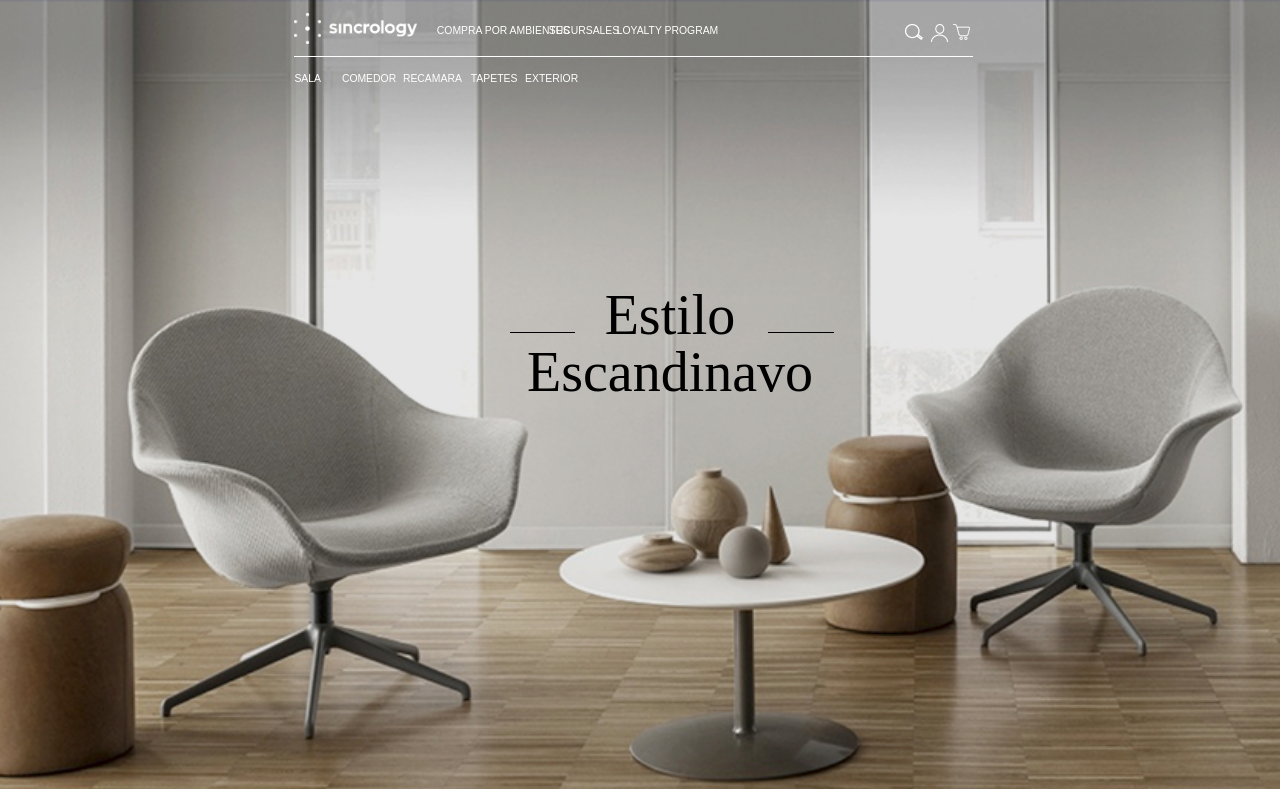
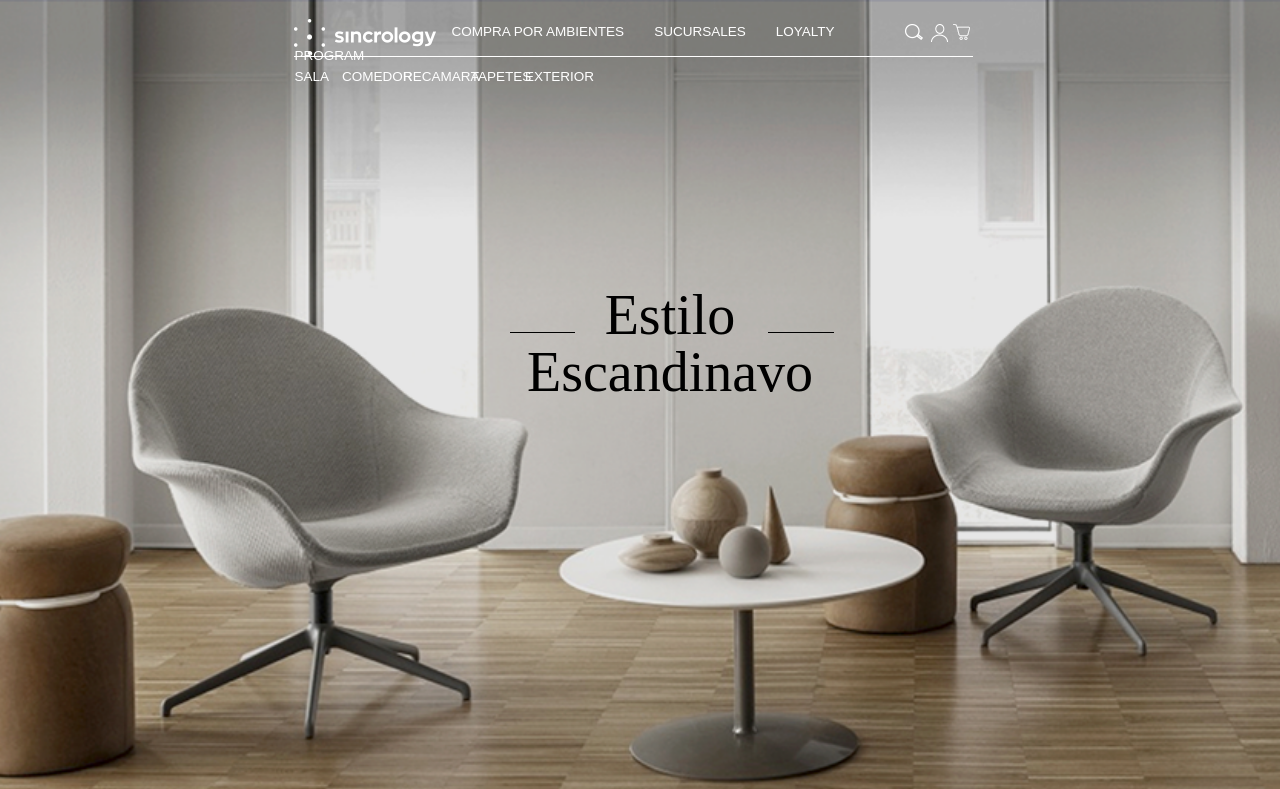
Before and after one commit to Velryba0/sincrology, a React (Create React App) app: page / in a window 1280 px wide. Shown: the top 789 px of the page. Built offline with nearby package versions, Linux system fonts and the light colour scheme; a web font is replaced by a local one.

Commit message:
Corrección al menú

```diff
--- a/src/Sass/menu.styles.scss
+++ b/src/Sass/menu.styles.scss
@@ -9,15 +9,22 @@
     margin: 0 23%;
     // align-items: center ;
     font-family: 'Darker Grotesque', sans-serif;
-
+    font-size: 1.3em;
 }
 
 .logo {
-    position: absolute;
-    bottom: 21%;
-    width: 18%;
+    position: relative;
+    bottom: -6%;
+    width: 142px;
     z-index: 5000;
 }
+
+.menu-container {
+    position: relative;
+    width: 90%;
+    top: 27%;
+}
+
 .menu-search, .menu-login, .menu-shop {
     position: absolute;
     bottom: 21%;
@@ -38,23 +45,33 @@
     background: url('../images/menu-shop.png') no-repeat;
 }
 
-.menu-buyEnvironments, .menu-branch, .menu-loyalty, .menu-livingRoom, .menu-diningRoom, .menu-bedroom, .menu-carpet, .menu-external {
+.menu-livingRoom,
+.menu-diningRoom, .menu-bedroom, .menu-carpet, .menu-external {
     position: absolute;
     bottom: 36%;
     color: white;
     font-size: .65em;
     cursor: pointer;
 }
+.menu-buyEnvironments, .menu-branch,
+.menu-loyalty {
+    position: relative;
+    bottom: 23%;
+    color: white;
+    font-size: .65em;
+    margin: 15px;
+    cursor: pointer;
+}
 
-.menu-buyEnvironments {
-    left: 21%;
-}
-.menu-branch {
-    left: 37.5%;
-}
-.menu-loyalty {
-    left: 47.5%;
-}
+// .menu-buyEnvironments {
+//     left: 0%;
+// }
+// .menu-branch {
+//     left: 26%;
+// }
+// .menu-loyalty {
+//     left: 32%;
+// }
 .menu-livingRoom {
     bottom: -50%;
 }
--- a/src/layout/Menu.js
+++ b/src/layout/Menu.js
@@ -7,10 +7,12 @@ import '../sass/menu.styles.scss';
 const Menu = () => {
     return (
         <div className='menu'>
-            <img src={logo} alt='logo' className='logo' />
-            <a className='menu-buyEnvironments' >COMPRA POR AMBIENTES</a>
-            <a className='menu-branch' >SUCURSALES</a>
-            <a className='menu-loyalty' >LOYALTY PROGRAM</a>
+            <div className='menu-container'>
+                <img src={logo} alt='logo' className='logo' />
+                <a className='menu-buyEnvironments' >COMPRA POR AMBIENTES</a>
+                <a className='menu-branch' >SUCURSALES</a>
+                <a className='menu-loyalty' >LOYALTY PROGRAM</a>
+            </div>
             <a className='menu-livingRoom' >SALA</a>
             <a className='menu-diningRoom' >COMEDOR</a>
             <a className='menu-bedroom' >RECAMARA</a>
```
